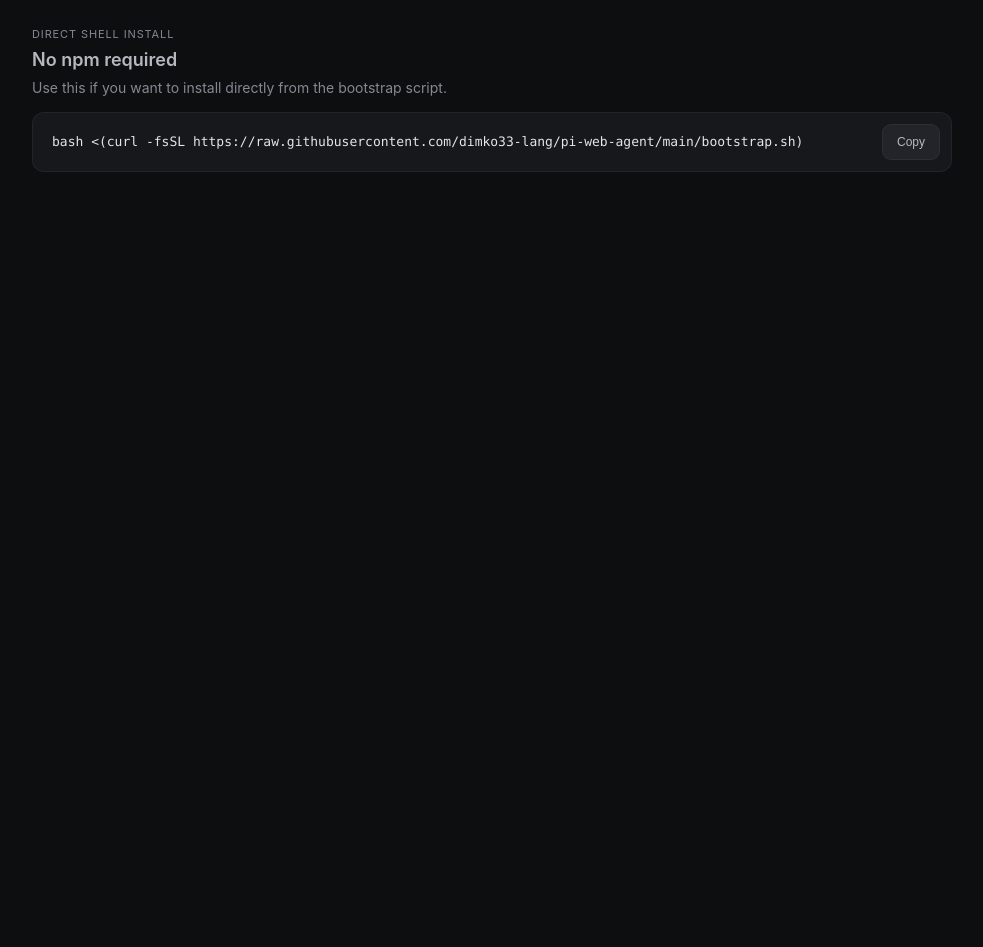
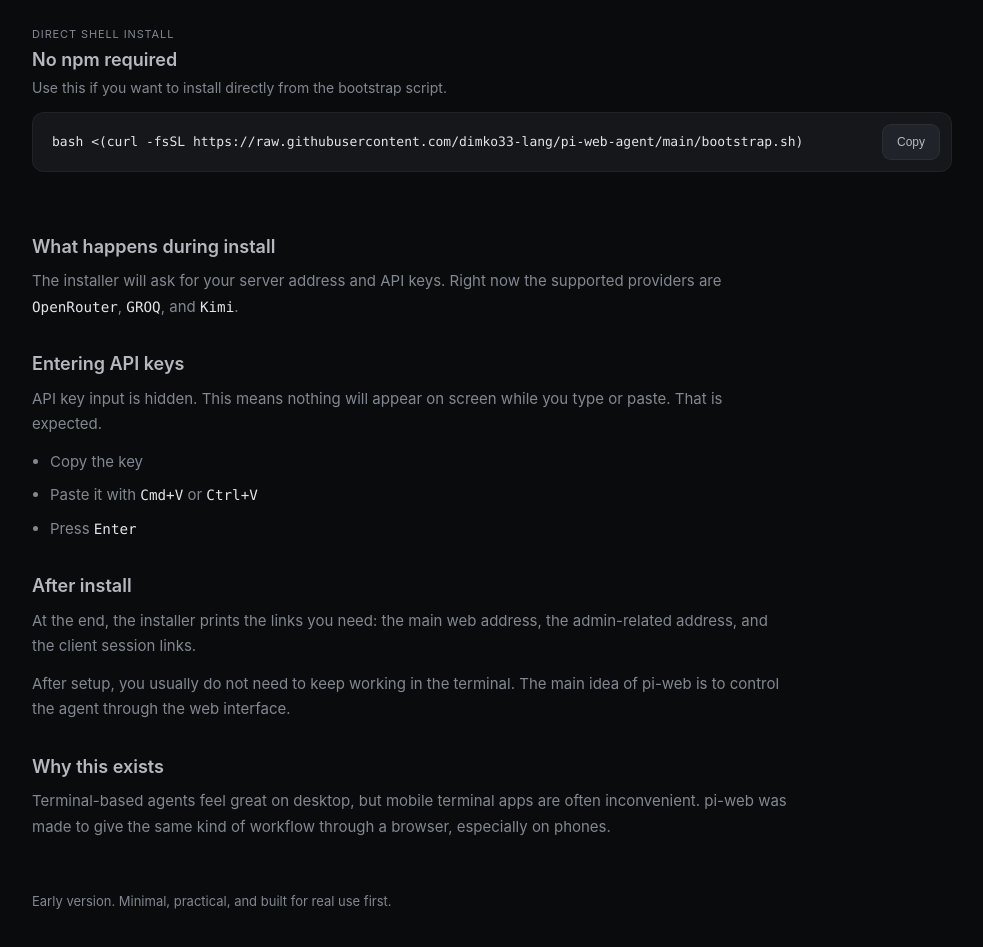
Before and after one commit to dimko33-lang/pi-web, a website: page index.html in a window 1280 px wide. Shown: the part 507-1454 px from the top of the page, without its empty margins (148-1131 px from the left). Before the commit the page ends 800 px from the top, so only its background shows below. Drawn offline with Linux system fonts and the light colour scheme.

Commit message:
pi-web
Updated color variables and added informational sections.

```diff
--- a/index.html
+++ b/index.html
@@ -7,14 +7,14 @@
   <meta name="description" content="Minimal install page for pi-web" />
   <style>
     :root {
-      --bg: #0d0e10;
-      --panel: #17181b;
-      --panel-hover: #1b1d20;
-      --button: #222429;
-      --button-hover: #2a2d33;
-      --text: #b5b8bd;
-      --muted: #848991;
-      --command: #e2e5e9;
+      --bg: #0a0b0c;
+      --panel: #15171a;
+      --panel-hover: #191b1f;
+      --button: #202329;
+      --button-hover: #272b31;
+      --text: #b5b9bf;
+      --muted: #828892;
+      --command: #e1e5ea;
       --border: rgba(255,255,255,0.05);
     }
 
@@ -141,7 +141,7 @@
       line-height: 1.5;
       padding: 6px 8px;
       scrollbar-width: thin;
-      scrollbar-color: #3a3e45 transparent;
+      scrollbar-color: #353941 transparent;
     }
 
     .cmd-text::-webkit-scrollbar {
@@ -149,7 +149,7 @@
     }
 
     .cmd-text::-webkit-scrollbar-thumb {
-      background: #3a3e45;
+      background: #353941;
       border-radius: 999px;
     }
 
@@ -176,6 +176,54 @@
       color: var(--muted);
     }
 
+    .info {
+      margin-top: 64px;
+      max-width: 760px;
+    }
+
+    .info-section {
+      margin-top: 34px;
+    }
+
+    .info h2 {
+      margin: 0 0 10px;
+      font-size: 18px;
+      line-height: 1.25;
+      font-weight: 600;
+      color: var(--text);
+    }
+
+    .info p {
+      margin: 0 0 12px;
+      font-size: 15px;
+      line-height: 1.7;
+      color: var(--muted);
+    }
+
+    .info ul {
+      margin: 0;
+      padding-left: 18px;
+      color: var(--muted);
+    }
+
+    .info li {
+      margin: 0 0 8px;
+      font-size: 15px;
+      line-height: 1.7;
+    }
+
+    .code-inline {
+      color: var(--command);
+      font-family: ui-monospace, SFMono-Regular, Menlo, Monaco, Consolas, monospace;
+      font-size: 0.95em;
+    }
+
+    .footer {
+      margin-top: 54px;
+      font-size: 13px;
+      color: var(--muted);
+    }
+
     @media (max-width: 640px) {
       body {
         padding: 28px 12px 48px;
@@ -198,6 +246,11 @@
       .copy-btn {
         height: 34px;
         padding: 0 12px;
+      }
+
+      .info p,
+      .info li {
+        font-size: 14px;
       }
     }
   </style>
@@ -247,6 +300,54 @@
         <button class="copy-btn" onclick="copyCmd('cmd3', this)">Copy</button>
       </div>
     </section>
+
+    <section class="info">
+      <div class="info-section">
+        <h2>What happens during install</h2>
+        <p>
+          The installer will ask for your server address and API keys.
+          Right now the supported providers are <span class="code-inline">OpenRouter</span>,
+          <span class="code-inline">GROQ</span>, and <span class="code-inline">Kimi</span>.
+        </p>
+      </div>
+
+      <div class="info-section">
+        <h2>Entering API keys</h2>
+        <p>
+          API key input is hidden. This means nothing will appear on screen while you type or paste.
+          That is expected.
+        </p>
+        <ul>
+          <li>Copy the key</li>
+          <li>Paste it with <span class="code-inline">Cmd+V</span> or <span class="code-inline">Ctrl+V</span></li>
+          <li>Press <span class="code-inline">Enter</span></li>
+        </ul>
+      </div>
+
+      <div class="info-section">
+        <h2>After install</h2>
+        <p>
+          At the end, the installer prints the links you need:
+          the main web address, the admin-related address, and the client session links.
+        </p>
+        <p>
+          After setup, you usually do not need to keep working in the terminal.
+          The main idea of pi-web is to control the agent through the web interface.
+        </p>
+      </div>
+
+      <div class="info-section">
+        <h2>Why this exists</h2>
+        <p>
+          Terminal-based agents feel great on desktop, but mobile terminal apps are often inconvenient.
+          pi-web was made to give the same kind of workflow through a browser, especially on phones.
+        </p>
+      </div>
+    </section>
+
+    <div class="footer">
+      Early version. Minimal, practical, and built for real use first.
+    </div>
   </main>
 
   <script>
```
